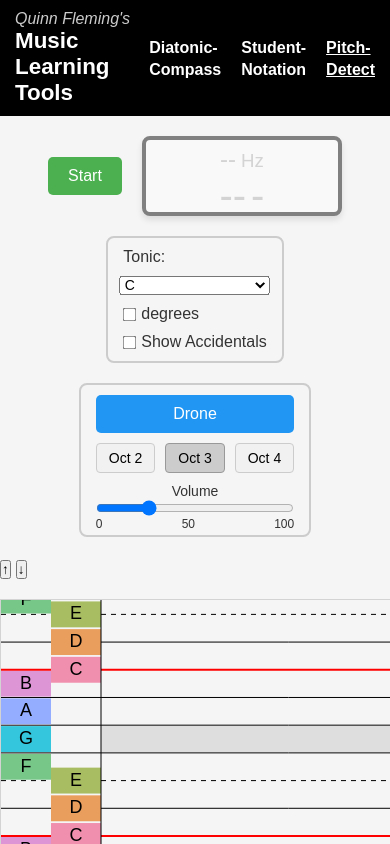
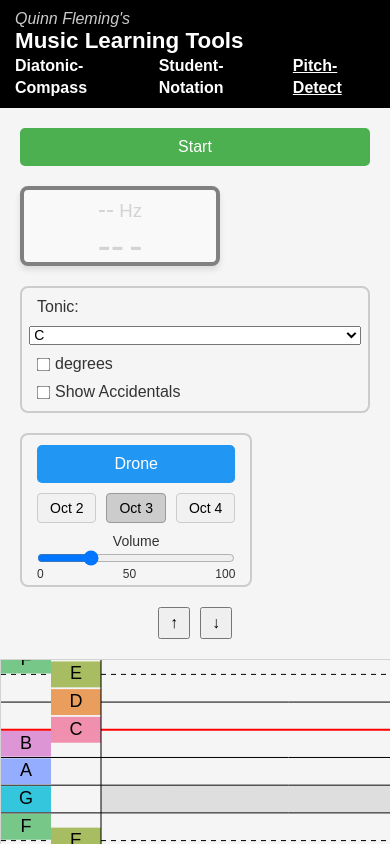
Before and after one commit to iambored456/Pitch-Detect, a plain HTML site: page index.html in a window 390 px wide. Shown: the top 844 px of the page. Drawn offline with Linux system fonts and the light colour scheme; a script that the page names is missing.

Commit message:
Update style.css

```diff
--- a/style.css
+++ b/style.css
@@ -7,32 +7,94 @@
   box-sizing: border-box;
 }
 
-/* Body Styles */
+/* =============================
+   Body Styles
+============================= */
 body {
   font: 14pt 'Alike', sans-serif;
-  background-color: #f5f5f5; /* Light gray background */
+  background-color: #f5f5f5;
   color: #333;
 }
 
 /* =============================
-   Existing Styles from index.html
+   Text States
 ============================= */
-
-/* Text Styles */
 .confident { color: black; }
 .vague { color: lightgrey; }
 
-/* Main Control Panel */
+/* =============================
+   Navigation Bar
+============================= */
+nav {
+  background-color: #000;
+  width: 100%;
+  padding: 10px 0;
+}
+
+.nav-container {
+  display: grid;
+  grid-template-columns: auto 1fr auto;
+  align-items: center;
+  max-width: 1200px;
+  margin: 0 auto;
+  padding: 0 15px;
+}
+
+.brand {
+  display: flex;
+  flex-direction: column;
+  color: #fff;
+}
+
+.brand .small-text {
+  font-size: 1rem;
+  color: #ccc;
+  font-style: italic;
+}
+
+.brand h1 {
+  font-size: 1.4rem;
+  color: #fff;
+}
+
+/* =============================
+   Navigation Links
+============================= */
+.nav-container ul {
+  list-style: none;
+  display: flex;
+  gap: 20px;
+  justify-content: center;
+  margin: 0;
+  padding: 0;
+}
+
+.nav-container ul li a {
+  color: #fff;
+  text-decoration: none;
+  font-weight: bold;
+  font-size: 1rem;
+}
+
+.nav-container ul li a.active {
+  text-decoration: underline;
+}
+
+/* =============================
+   Main Control Panel
+============================= */
 #controlPanel {
   display: flex;
   align-items: center;
   justify-content: center;
   gap: 20px;
-  margin: 20px; /* Space from the nav bar */
-  flex-wrap: wrap; /* Handle smaller screens gracefully */
+  margin: 20px;
+  flex-wrap: wrap;
 }
 
-/* Start Button (green) */
+/* =============================
+   Start Button
+============================= */
 button.startBtn {
   padding: 10px 20px;
   font-size: 16px;
@@ -43,15 +105,19 @@ button.startBtn {
   color: white;
   transition: background-color 0.3s;
 }
+
 button.startBtn:hover {
   background-color: #45a049;
 }
+
 button.startBtn.active {
   background-color: #45a049;
   box-shadow: inset 0 2px 4px rgba(0,0,0,0.2);
 }
 
-/* Detector Box */
+/* =============================
+   Detector Display
+============================= */
 #detector {
   width: 200px;
   height: 80px;
@@ -62,7 +128,11 @@ button.startBtn.active {
   background-color: #f9f9f9;
   box-shadow: 0 4px 6px rgba(0,0,0,0.1);
 }
-#pitch { font-size: 24px; }
+
+#pitch {
+  font-size: 24px;
+}
+
 #detector #note {
   font-size: 40px;
   display: inline-block;
@@ -73,13 +143,19 @@ button.startBtn.active {
   display: inline-block;
   margin-left: 5px;
 }
+
 #output {
   width: 100px;
   height: 42px;
 }
-#detune { display: none; }
 
-/* Tonic Box */
+#detune {
+  display: none;
+}
+
+/* =============================
+   Tonic Selection Box
+============================= */
 #tonicBox {
   border: 2px solid #ccc;
   border-radius: 8px;
@@ -88,18 +164,22 @@ button.startBtn.active {
   flex-direction: column;
   gap: 10px;
 }
+
 #tonicBox label {
   font-size: 16px;
   display: flex;
   align-items: center;
   gap: 5px;
 }
+
 #tonicBox select,
 #tonicBox input[type="checkbox"] {
   transform: scale(1.05);
 }
 
-/* Drone Box */
+/* =============================
+   Drone Controls
+============================= */
 #droneBox {
   border: 2px solid #ccc;
   border-radius: 8px;
@@ -109,10 +189,9 @@ button.startBtn.active {
   gap: 10px;
   width: fit-content;
   min-width: 200px;
-  padding-bottom: 20px; /* Add space for volume labels */
+  padding-bottom: 20px;
 }
 
-/* DRONE button (blue) */
 button.droneBtn {
   padding: 10px 20px;
   font-size: 16px;
@@ -124,19 +203,24 @@ button.droneBtn {
   transition: background-color 0.3s;
   width: 100%;
 }
+
 button.droneBtn:hover {
   background-color: #1A78C2;
 }
+
 button.droneBtn.active {
   background-color: #0D47A1;
 }
 
-/* Octave toggles container */
+/* =============================
+   Octave Toggles
+============================= */
 #octaveToggles {
   display: flex;
   gap: 10px;
   width: 100%;
 }
+
 .octaveBtn {
   padding: 6px 12px;
   font-size: 14px;
@@ -147,15 +231,19 @@ button.droneBtn.active {
   transition: background-color 0.2s;
   flex: 1;
 }
+
 .octaveBtn:hover {
   background-color: #e2e2e2;
 }
+
 .octaveBtn.active {
   background-color: #ccc;
   border-color: #999;
 }
 
-/* Volume Slider container */
+/* =============================
+   Volume Controls
+============================= */
 #volumeContainer {
   display: flex;
   flex-direction: column;
@@ -163,8 +251,8 @@ button.droneBtn.active {
   gap: 0px;
   font-size: 14px;
   width: 100%;
-  position: relative; /* Add this */
-  padding-bottom: 0px; /* Add space for labels */
+  position: relative;
+  padding-bottom: 0px;
 }
 
 #volumeSliderWrapper {
@@ -180,7 +268,7 @@ button.droneBtn.active {
 
 .volumeLabels {
   position: absolute;
-  top: 18px; /* Adjust if needed */
+  top: 18px;
   width: 100%;
   display: flex;
   justify-content: space-between;
@@ -188,16 +276,20 @@ button.droneBtn.active {
   pointer-events: none;
 }
 
-/* Frequency + Notes Container */
+/* =============================
+   Visualization Area
+============================= */
 #plotContainer {
   position: relative;
   width: 1150px;
   height: 500px;
   margin: 20px auto 0;
 }
+
 #frequencyPlot {
   border: 1px solid #d3d3d3;
 }
+
 #noteCanvas {
   position: absolute;
   top: 0;
@@ -205,73 +297,50 @@ button.droneBtn.active {
   pointer-events: none;
 }
 
+/* =============================
+   Responsive Design
+============================= */
+@media (max-width: 768px) {
+  #plotContainer {
+    width: 100%;
+    height: 300px;
+  }
 
+  .nav-container {
+    grid-template-columns: 1fr;
+  }
+
+  #controlPanel {
+    flex-direction: column;
+    align-items: stretch;
+  }
+}
 
 /* =============================
-   NAVIGATION BAR STYLES
+   Browser Compatibility
 ============================= */
-
-/* Make the nav bar black and full width */
-nav {
-  background-color: #000; /* Black */
-  width: 100%;
-  padding: 10px 0;        /* Top and bottom padding */
+@-webkit-keyframes fadeIn {
+  from { opacity: 0; }
+  to { opacity: 1; }
 }
 
-/* Grid container for brand and links */
-.nav-container {
-  display: grid;
-  grid-template-columns: auto 1fr auto; /* Left (brand), center (links), right (empty) */
-  align-items: center;
-  max-width: 1200px;       /* Optional: adjust as needed */
-  margin: 0 auto;          /* Center the nav-container */
-  padding: 0 15px;         /* Left and right padding */
+@keyframes fadeIn {
+  from { opacity: 0; }
+  to { opacity: 1; }
 }
 
-/* BRAND (two-line text similar to your fancy title box) */
-.brand {
+/* =============================
+   Y-Axis Controls
+============================= */
+.yAxisControls {
   display: flex;
-  flex-direction: column;  /* Stack "Quinn Fleming's" over "Music Learning Tools" */
-  color: #fff;
-}
-.brand .small-text {
-  font-size: 1rem;         /* Smaller line */
-  margin: 0;
-  color: #ccc;             /* Slightly lighter grey */
-  font-style: italic;      /* Optional style flair */
-}
-.brand h1 {
-  font-size: 1.4rem;       /* Larger line */
-  margin: 0;
-  color: #fff;
+  justify-content: center;
+  margin: 10px 0;
 }
 
-/* NAV LINKS (center column) */
-.nav-container ul {
-  list-style: none;        /* Remove bullets */
-  display: flex;
-  gap: 20px;               /* Space between links */
-  justify-content: center; /* Center the links horizontally */
-  margin: 0;
-  padding: 0;
+.yAxisControls button {
+  margin: 0 5px;
+  padding: 5px 10px;
+  font-size: 16px;
+  cursor: pointer;
 }
-
-/* Each link inside the <li> */
-.nav-container ul li a {
-  color: #fff;             /* White text on black */
-  text-decoration: none;   /* No underline by default */
-  font-weight: bold;
-  font-size: 1rem;
-}
-
-/* Active Link Styling */
-.nav-container ul li a.active {
-  text-decoration: underline; /* Underline the active link */
-  /* You can customize further, e.g., change color or add a bottom border */
-}
-
-/* Optional: Smooth transition for active and hover states */
-.nav-container ul li a.active,
-.nav-container ul li a:hover {
-  transition: text-decoration 0.3s, color 0.3s;
-}
```
